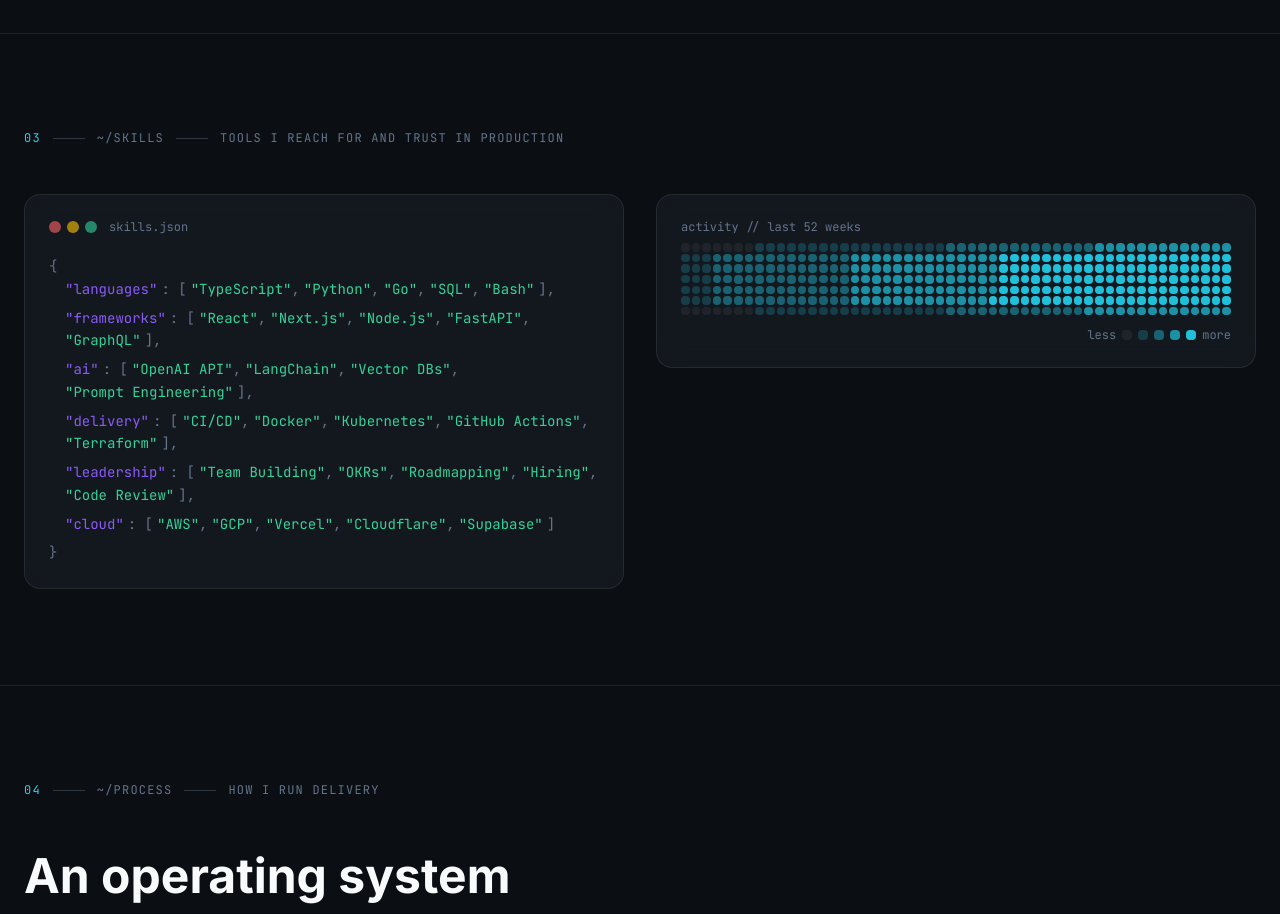
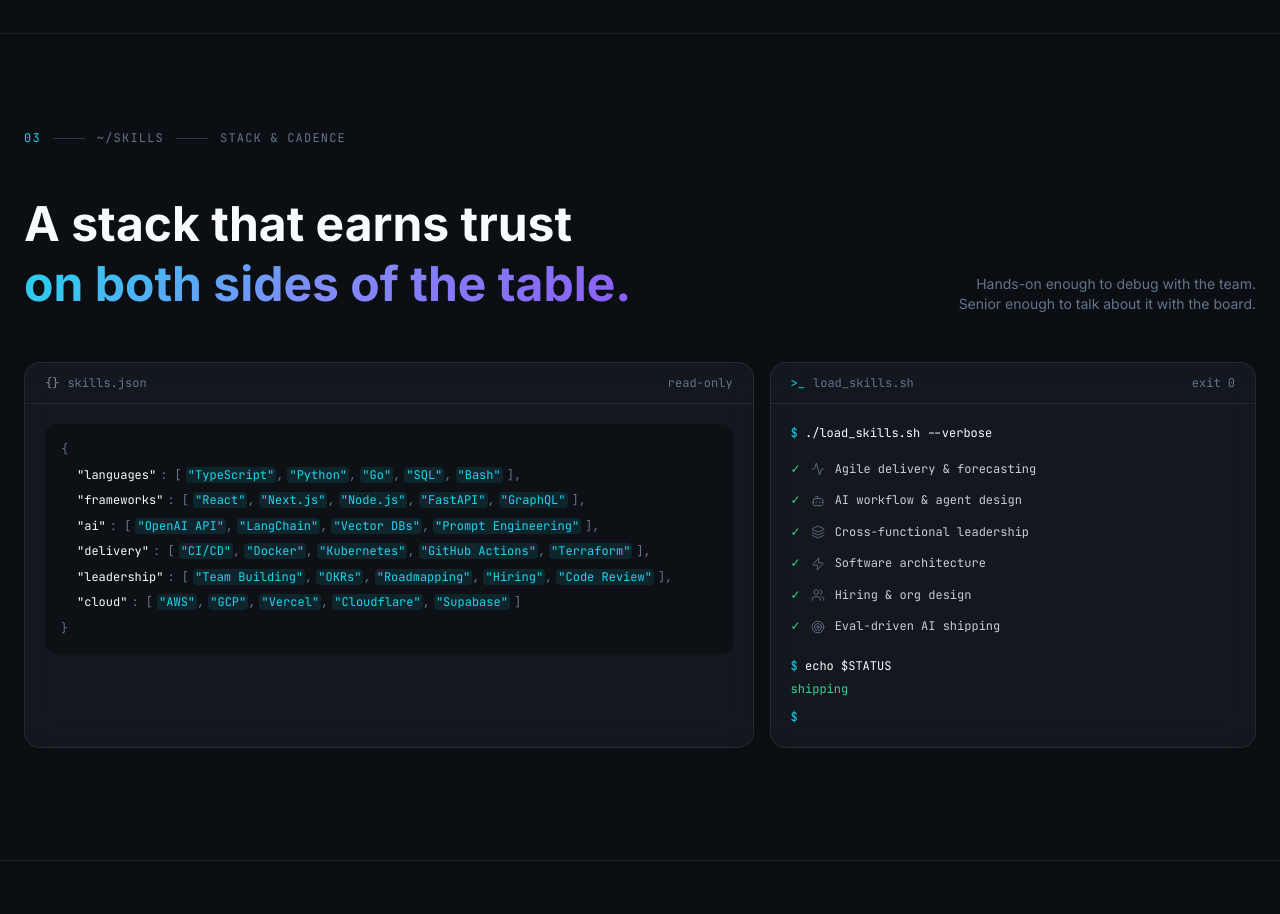
Before and after one commit to eamoe/digital-cv, a Next.js app: page /digital-cv/ in a window 1280 px wide. Shown: the part 2320-3234 px from the top of the page. Built offline with nearby package versions, Linux system fonts and the light colour scheme.

Commit message:
refactor(skills): rework section 3.

```diff
--- a/src/components/portfolio/ContributionGraph.tsx
+++ /dev/null
@@ -1,67 +0,0 @@
-const WEEKS = 52
-const DAYS  = 7
-
-const INTENSITY_COLORS = [
-  'bg-white/5',
-  'bg-primary/20',
-  'bg-primary/40',
-  'bg-primary/65',
-  'bg-primary/90',
-]
-
-// Deterministic value in [0, 1] for a given cell — no Math.random()
-function cellValue(week: number, day: number): number {
-  const seed = week * DAYS + day
-  // LCG constants (Numerical Recipes)
-  const n = (seed * 1664525 + 1013904223) & 0x7fffffff
-  return n / 0x7fffffff
-}
-
-function intensity(week: number, day: number): number {
-  const raw      = cellValue(week, day)
-  const recency  = (week / WEEKS) * 0.3          // recent weeks denser
-  const weekend  = (day === 0 || day === 6) ? 0.25 : 0  // weekends lighter
-  const value    = raw + recency - weekend
-
-  if (value < 0.30) return 0
-  if (value < 0.50) return 1
-  if (value < 0.65) return 2
-  if (value < 0.80) return 3
-  return 4
-}
-
-export default function ContributionGraph() {
-  const cells = Array.from({ length: WEEKS * DAYS }, (_, i) => {
-    const week = Math.floor(i / DAYS)
-    const day  = i % DAYS
-    return { week, day, level: intensity(week, day) }
-  })
-
-  return (
-    <div className="flex flex-col gap-2">
-      <p className="text-xs font-mono text-muted">activity // last 52 weeks</p>
-      <div
-        className="grid gap-0.5"
-        style={{
-          gridTemplateRows:  `repeat(${DAYS}, minmax(0, 1fr))`,
-          gridAutoFlow:      'column',
-          gridAutoColumns:   'minmax(0, 1fr)',
-        }}
-      >
-        {cells.map(({ week, day, level }) => (
-          <div
-            key={`${week}-${day}`}
-            className={`aspect-square rounded-sm ${INTENSITY_COLORS[level]}`}
-          />
-        ))}
-      </div>
-      <div className="flex items-center justify-end gap-1.5 mt-1">
-        <span className="text-xs text-muted font-mono">less</span>
-        {INTENSITY_COLORS.map((cls, i) => (
-          <div key={i} className={`w-2.5 h-2.5 rounded-sm ${cls}`} />
-        ))}
-        <span className="text-xs text-muted font-mono">more</span>
-      </div>
-    </div>
-  )
-}
--- a/src/components/portfolio/Skills.tsx
+++ b/src/components/portfolio/Skills.tsx
@@ -1,26 +1,34 @@
 'use client'
 
 import { motion } from 'framer-motion'
+import { Activity, Bot, Layers, Zap, Users, Target } from 'lucide-react'
 import SectionLabel from './SectionLabel'
-import ContributionGraph from './ContributionGraph'
 import skills from '@/data/skills.json'
 import type { Skills as SkillsData } from '@/types'
 
 const data = skills as SkillsData
 
-// Minimal JSON syntax colouring — no library needed
-function JsonLine({ label, values }: { label: string; values: string[] }) {
+const SKILL_ITEMS = [
+  { icon: Activity, label: 'Agile delivery & forecasting'  },
+  { icon: Bot,      label: 'AI workflow & agent design'     },
+  { icon: Layers,   label: 'Cross-functional leadership'    },
+  { icon: Zap,      label: 'Software architecture'          },
+  { icon: Users,    label: 'Hiring & org design'           },
+  { icon: Target,   label: 'Eval-driven AI shipping'       },
+]
+
+function JsonLine({ label, values, isLast = false }: { label: string; values: string[]; isLast?: boolean }) {
   return (
     <div className="flex flex-wrap gap-x-1">
-      <span className="text-accent">&quot;{label}&quot;</span>
+      <span className="text-foreground">&quot;{label}&quot;</span>
       <span className="text-muted">: [</span>
       {values.map((v, i) => (
         <span key={v}>
-          <span className="text-emerald">&quot;{v}&quot;</span>
-          {i < values.length - 1 && <span className="text-muted">,</span>}
+          <span className="text-primary bg-primary/10 rounded px-0.5">&quot;{v}&quot;</span>
+          {i < values.length - 1 && <span className="text-muted">, </span>}
         </span>
       ))}
-      <span className="text-muted">]{label === 'cloud' ? '' : ','}</span>
+      <span className="text-muted">{isLast ? ']' : '],'}</span>
     </div>
   )
 }
@@ -29,54 +37,92 @@
   return (
     <section id="skills" className="py-24 px-6 border-t border-white/8">
       <div className="max-w-[1232px] mx-auto">
-        <SectionLabel index="03" path="~/skills" kicker="Tools I reach for and trust in production" />
+        <SectionLabel index="03" path="~/skills" kicker="stack & cadence" />
 
-        <div className="grid lg:grid-cols-2 gap-8 items-start">
+        {/* Headline row */}
+        <div className="flex items-end justify-between gap-8 mb-12">
+          <div>
+            <h2 className="text-5xl font-bold text-foreground leading-tight">A stack that earns trust</h2>
+            <h2 className="text-5xl font-bold leading-tight text-gradient-cyan-violet">on both sides of the table.</h2>
+          </div>
+          <p className="text-muted text-sm text-right shrink-0 hidden lg:block">
+            Hands-on enough to debug with the team.<br />Senior enough to talk about it with the board.
+          </p>
+        </div>
 
-          {/* JSON code panel */}
+        {/* Two terminal panels */}
+        <div className="grid lg:grid-cols-[3fr_2fr] gap-4 mb-4">
+
+          {/* Left: skills.json */}
           <motion.div
             initial={{ opacity: 0, x: -24 }}
             whileInView={{ opacity: 1, x: 0 }}
             viewport={{ once: true, margin: '-80px' }}
             transition={{ duration: 0.5, ease: 'easeOut' }}
-            className="glass rounded-2xl p-6 font-mono text-sm"
+            className="glass rounded-2xl font-mono text-sm border border-white/8"
           >
-            {/* Traffic lights */}
-            <div className="flex items-center gap-2 mb-5">
-              <div className="flex gap-1.5">
-                <span className="w-3 h-3 rounded-full bg-red-400/60" />
-                <span className="w-3 h-3 rounded-full bg-yellow-400/60" />
-                <span className="w-3 h-3 rounded-full bg-emerald/60" />
+            <div className="flex items-center justify-between px-5 py-3 border-b border-white/8">
+              <div className="flex items-center gap-2 text-muted text-xs">
+                <span className="text-foreground/50">{'{}'}</span>
+                <span>skills.json</span>
               </div>
-              <span className="text-muted text-xs ml-1">skills.json</span>
+              <span className="text-xs text-muted">read-only</span>
             </div>
-
-            <div className="space-y-1.5 leading-relaxed">
-              <span className="text-muted">{'{'}</span>
+            <div className="p-5">
+              <div className="bg-black/30 rounded-xl p-4 space-y-1.5 text-xs leading-relaxed">
+                <p className="text-muted">{'{'}</p>
                 <div className="pl-4 space-y-1.5">
                   <JsonLine label="languages"  values={data.languages}  />
                   <JsonLine label="frameworks" values={data.frameworks} />
                   <JsonLine label="ai"         values={data.ai}         />
                   <JsonLine label="delivery"   values={data.delivery}   />
                   <JsonLine label="leadership" values={data.leadership} />
-                <JsonLine label="cloud"      values={data.cloud}      />
+                  <JsonLine label="cloud"      values={data.cloud}      isLast />
                 </div>
-              <span className="text-muted">{'}'}</span>
+                <p className="text-muted">{'}'}</p>
+              </div>
             </div>
           </motion.div>
 
-          {/* Contribution graph */}
+          {/* Right: load_skills.sh */}
           <motion.div
             initial={{ opacity: 0, x: 24 }}
             whileInView={{ opacity: 1, x: 0 }}
             viewport={{ once: true, margin: '-80px' }}
             transition={{ duration: 0.5, ease: 'easeOut' }}
-            className="glass rounded-2xl p-6"
+            className="glass rounded-2xl font-mono text-sm border border-white/8"
           >
-            <ContributionGraph />
+            <div className="flex items-center justify-between px-5 py-3 border-b border-white/8">
+              <div className="flex items-center gap-2 text-muted text-xs">
+                <span className="text-primary">&gt;_</span>
+                <span>load_skills.sh</span>
+              </div>
+              <span className="text-xs text-muted">exit 0</span>
+            </div>
+            <div className="p-5 space-y-4 text-xs leading-relaxed">
+              <p>
+                <span className="text-primary">$</span>{' '}
+                <span className="text-foreground">./load_skills.sh --verbose</span>
+              </p>
+              <div className="space-y-3">
+                {SKILL_ITEMS.map(({ icon: Icon, label }) => (
+                  <div key={label} className="flex items-center gap-2.5">
+                    <span className="text-emerald">✓</span>
+                    <Icon className="w-3.5 h-3.5 text-muted shrink-0" strokeWidth={1.5} />
+                    <span className="text-foreground/80">{label}</span>
+                  </div>
+                ))}
+              </div>
+              <div className="space-y-1 pt-1">
+                <p><span className="text-primary">$</span>{' '}<span className="text-foreground">echo $STATUS</span></p>
+                <p className="text-emerald">shipping</p>
+                <p className="pt-1"><span className="text-primary">$</span>{' '}<span className="cursor-blink">_</span></p>
+              </div>
+            </div>
           </motion.div>
+        </div>
 
-        </div>
+
 </div>
     </section>
   )
```
Lines whose indentation alone changed are shown as unchanged.
